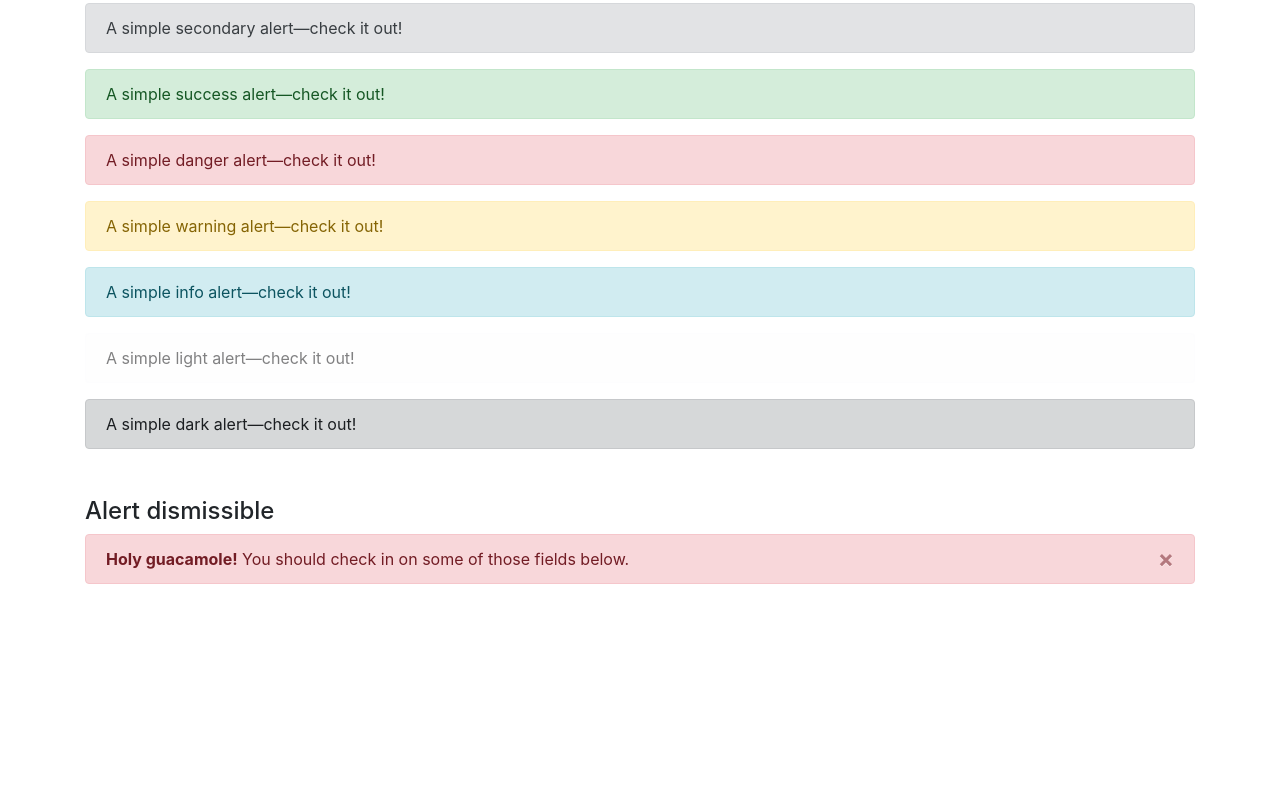
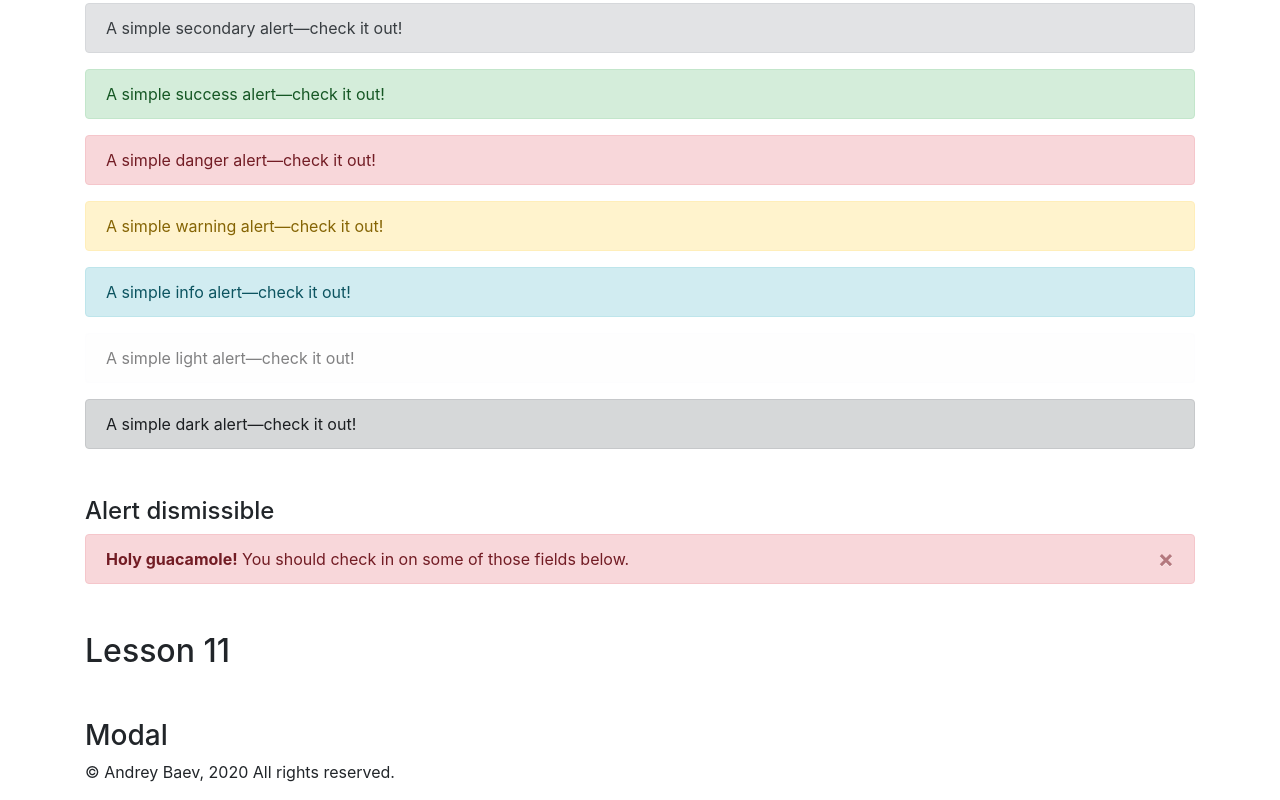
Before and after one commit to markevillive/LearnBootstrap, a plain HTML site: page Part_1/index_2.html in a window 1280 px wide. Shown: the part 7113-7913 px from the top of the page. Before the commit the page ends 7713 px from the top, so only its background shows below. Drawn offline with nearby package versions, Linux system fonts and the light colour scheme.

Commit message:
Lesson 11.0.0

```diff
--- a/Part_1/index_2.html
+++ b/Part_1/index_2.html
@@ -473,6 +473,12 @@
             <span aria-hidden="true">&times;</span>
         </button>
     </div>
+    <h2 class="mt-5">Lesson 11</h2>
+    <h3 class="mt-5">Modal</h3>
+    <footer>
+        <address>&copy; Andrey Baev, 2020 All rights reserved.</address>
+
+    </footer>
 </div><!-----------------------------------END CONTAINER----------------------------------->
 <!-- Optional JavaScript -->
 <!-- jQuery first, then Popper.js, then Bootstrap JS -->
```
Also changed, not shown: 1 other file.
